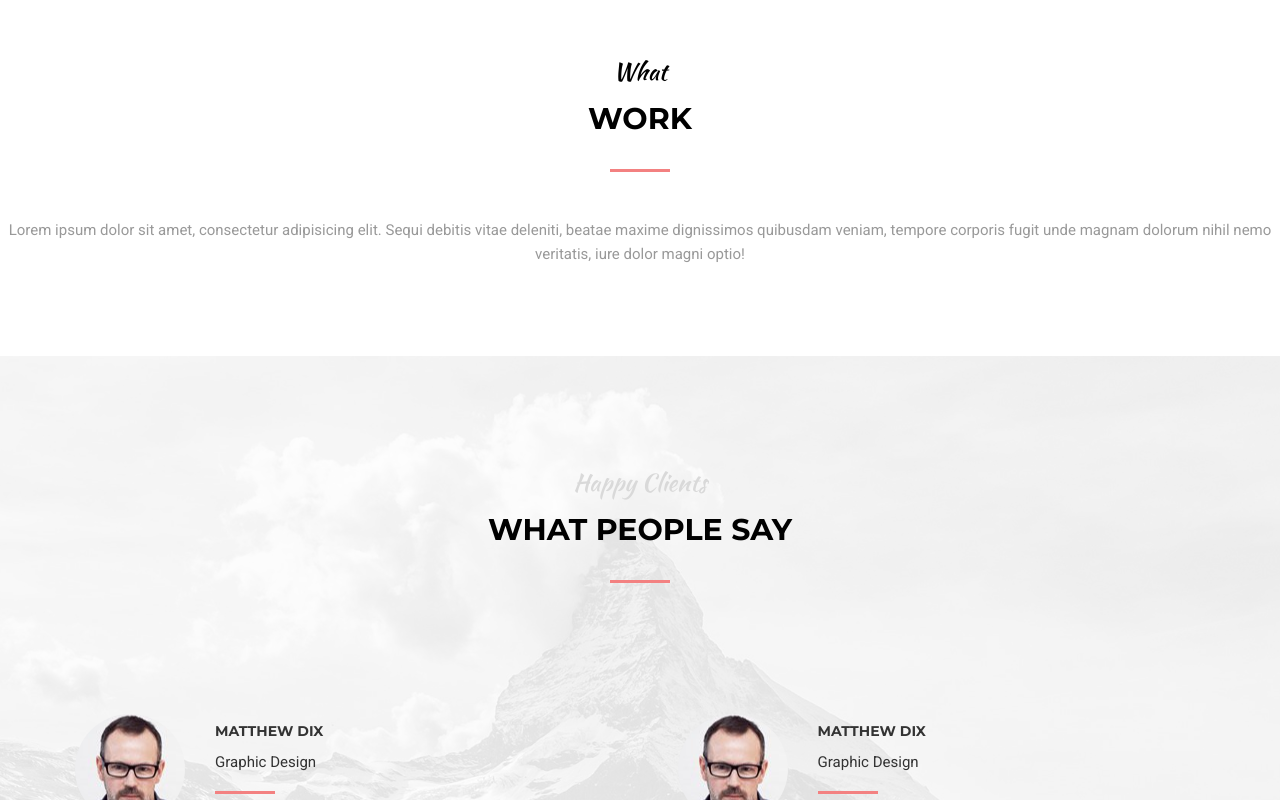
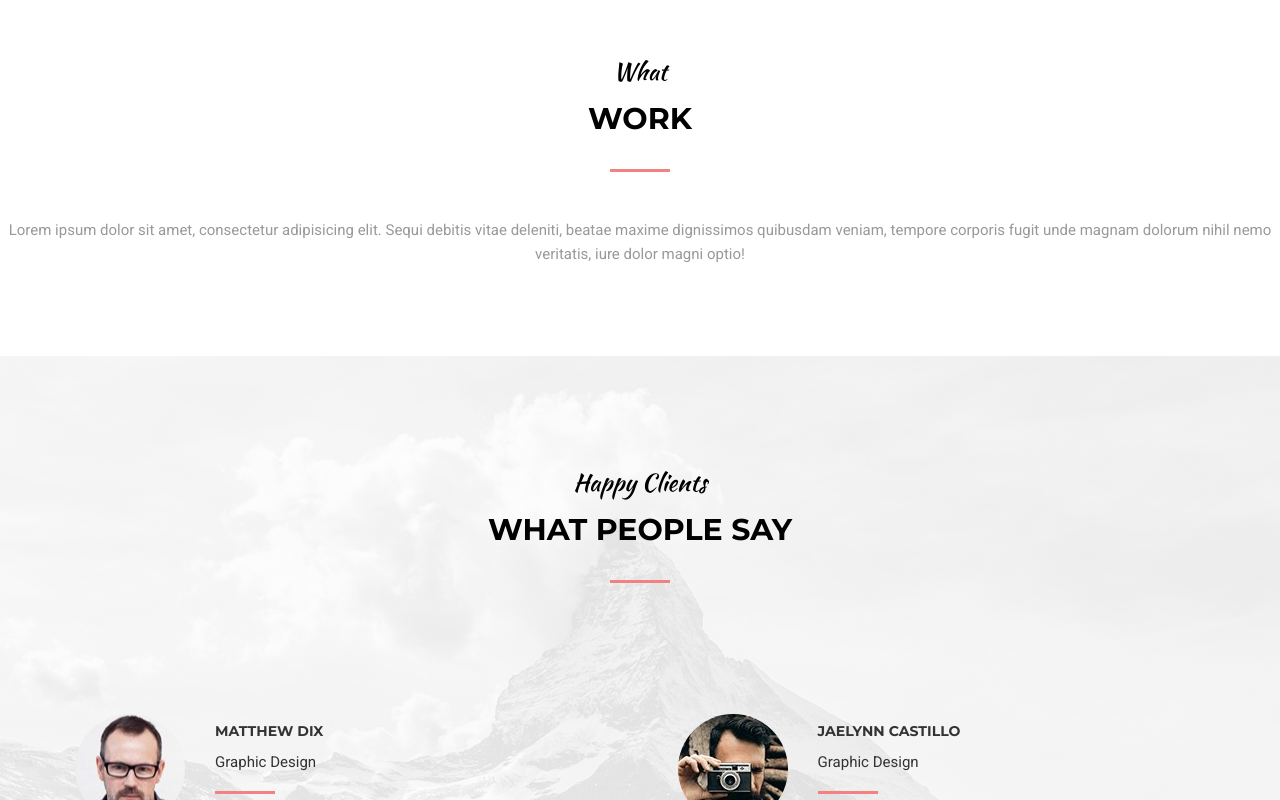
Before and after one commit to YuliPolishchuk/MOGO, a website: page src/index.html in a window 1280 px wide. Shown: the part 2000-2800 px from the top of the page. Drawn offline with nearby package versions, Linux system fonts and the light colour scheme.

Commit message:
finished section clients

```diff
--- a/src/css/style.css
+++ b/src/css/style.css
@@ -22,9 +22,8 @@ html {
   font-family: "Kaushan Script", cursive;
   font-size: 1.5rem;
   line-height: 1.5rem;
-  color: #000000;
+  color: black;
   text-transform: capitalize;
-  z-index: 999;
 }
 
 .title__bold {
@@ -77,27 +76,11 @@ html {
   background-color: #f8f8f8;
 }
 
-.back--images {
-  z-index: 0;
-  position: relative;
+.back--clients {
+  background: linear-gradient(rgba(255, 255, 255, 0.85), rgba(255, 255, 255, 0.85)), url("../img/Layer-53.jpg");
   background-repeat: no-repeat;
   background-position: top;
   background-size: cover;
-}
-
-.back--images::before {
-  z-index: 0;
-  position: absolute;
-  content: "";
-  top: 0;
-  left: 0;
-  right: 0;
-  bottom: 0;
-  background-color: rgba(255, 255, 255, 0.85);
-}
-
-.back--clients {
-  background-image: url("../img/Layer-53.jpg");
 }
 
 .slider {
@@ -146,6 +129,7 @@ html {
 }
 
 .comments {
+  position: relative;
   padding: 85px 35px 0;
   display: flex;
   flex-direction: row;
@@ -154,7 +138,7 @@ html {
 
 @media screen and (max-width: 576px) {
   .comments {
-    padding: 35px 5px;
+    padding: 35px 10px 0 5px;
   }
 }
 
@@ -179,6 +163,9 @@ html {
   .comments__item {
     margin-right: 0;
   }
+  .comments__item:last-child {
+    margin-bottom: 0;
+  }
 }
 
 .comments__item:nth-child(2n) {
@@ -197,6 +184,21 @@ html {
 .comments__pic--dix {
   background-image: url("../img/Layer-47.jpg");
   background-position: 50% 10%;
+}
+
+.comments__pic--castillo {
+  background-image: url("../img/Layer-50.jpg");
+  background-position: 50% 10%;
+}
+
+.comments__pic--karvounis {
+  background-image: url("../img/Layer-49.jpg");
+  background-position: 57.5% 50%;
+}
+
+.comments__pic--petrucci {
+  background-image: url("../img/Layer-51.jpg");
+  background-position: 26% 10.5%;
 }
 
 .comments__block {
@@ -222,13 +224,6 @@ html {
   color: #333333;
 }
 
-@media screen and (max-width: 576px) {
-  .comments__name {
-    font-size: 0.7rem;
-    line-height: 0.7rem;
-  }
-}
-
 .comments__position {
   position: relative;
   font-size: 0.94rem;
@@ -249,13 +244,6 @@ html {
   background-color: #f38181;
 }
 
-@media screen and (max-width: 320px) {
-  .comments__position {
-    font-size: 0.75rem;
-    line-height: 1.25rem;
-  }
-}
-
 .comments__text {
   font-size: 0.94rem;
   line-height: 1.5rem;
@@ -265,7 +253,6 @@ html {
 
 @media screen and (max-width: 320px) {
   .comments__text {
-    font-size: 0.75rem;
-    line-height: 1.25rem;
+    text-align: justify;
   }
 }
--- a/src/index.html
+++ b/src/index.html
@@ -165,7 +165,7 @@
 
     <section id="clients">
 <!-- Сергей -->
-      <div class="back back--images back--clients">
+      <div class="back back--clients">
 
           <div class="wrap">
             <div class="title">
@@ -183,25 +183,25 @@
                 </div>
               </div>
               <div class="comments__item">
-                <div class="comments__pic comments__pic--dix"></div>
+                <div class="comments__pic comments__pic--castillo"></div>
                 <div class="comments__block">
-                  <h3 class="comments__name">Matthew Dix</h3>
+                  <h3 class="comments__name">Jaelynn Castillo </h3>
                   <p class="comments__position">Graphic Design</p>
                   <p class="comments__text">Lorem ipsum dolor sit amet, consectetur adipisicing elit. A dicta voluptates ad repudiandae voluptas commodi, rerum, odit, mollitia iusto vero sapiente aliquam eius, quae reiciendis ipsam architecto et libero hic!</p>
                 </div>
               </div>
               <div class="comments__item">
-                <div class="comments__pic comments__pic--dix"></div>
+                <div class="comments__pic comments__pic--karvounis"></div>
                 <div class="comments__block">
-                  <h3 class="comments__name">Matthew Dix</h3>
+                  <h3 class="comments__name">Nick Karvounis</h3>
                   <p class="comments__position">Graphic Design</p>
                   <p class="comments__text">Lorem ipsum dolor sit amet, consectetur adipisicing elit. A dicta voluptates ad repudiandae voluptas commodi, rerum, odit, mollitia iusto vero sapiente aliquam eius, quae reiciendis ipsam architecto et libero hic!</p>
                 </div>
               </div>
               <div class="comments__item">
-                <div class="comments__pic comments__pic--dix"></div>
+                <div class="comments__pic comments__pic--petrucci"></div>
                 <div class="comments__block">
-                  <h3 class="comments__name">Matthew Dix</h3>
+                  <h3 class="comments__name">Mike Petrucci</h3>
                   <p class="comments__position">Graphic Design</p>
                   <p class="comments__text">Lorem ipsum dolor sit amet, consectetur adipisicing elit. A dicta voluptates ad repudiandae voluptas commodi, rerum, odit, mollitia iusto vero sapiente aliquam eius, quae reiciendis ipsam architecto et libero hic!</p>
                 </div>
--- a/src/scss/_back.scss
+++ b/src/scss/_back.scss
@@ -3,27 +3,15 @@
     background-color: $background-grey;
   }
 
-  &--images {
-    z-index: 0;
-    position: relative;
+  &--clients {
+    background:
+      linear-gradient(
+        rgba(255, 255, 255, 0.85),
+        rgba(255, 255, 255, 0.85)),
+      url("../img/Layer-53.jpg");
     background-repeat: no-repeat;
     background-position: top;
     background-size: cover;
-
-    &::before {
-      z-index: 0;
-      position: absolute;
-      content: "";
-      top: 0;
-      left: 0;
-      right: 0;
-      bottom: 0;
-      background-color: rgba(255,255,255,0.85);
-    }
-  }
-
-  &--clients {
-    background-image: url("../img/Layer-53.jpg");
   }
 
 }
--- a/src/scss/_comments.scss
+++ b/src/scss/_comments.scss
@@ -1,11 +1,12 @@
 .comments {
+  position: relative;
   padding: 85px 35px 0;
   display: flex;
   flex-direction: row;
   flex-wrap: wrap;
 
   @media screen and (max-width: $xs) {
-    padding: 35px 5px;
+    padding: 35px 10px 0 5px;
   }
 
   &__item {
@@ -24,6 +25,10 @@
 
     @media screen and (max-width: $xs) {
       margin-right: 0;
+
+      &:last-child {
+        margin-bottom: 0;
+      }
     }
 
     &:nth-child(2n) {
@@ -43,6 +48,23 @@
       background-image: url("../img/Layer-47.jpg");
       background-position: 50% 10%;
     }
+
+    &--castillo {
+      background-image: url("../img/Layer-50.jpg");
+      background-position: 50% 10%;
+    }
+
+    &--karvounis {
+      background-image: url("../img/Layer-49.jpg");
+      background-position: 57.5% 50%;
+    }
+
+    &--petrucci {
+      background-image: url("../img/Layer-51.jpg");
+      background-position: 26% 10.5%;
+    }
+
+
   }
 
   &__block {
@@ -65,12 +87,6 @@
     margin-bottom: 12px;
     text-transform: uppercase;
     color: $color-lightblack;
-
-    @media screen and (max-width: $xs) {
-      font-size: 0.7rem;
-      line-height: 0.7rem;
-    }
-
   }
 
   &__position {
@@ -93,10 +109,10 @@
       background-color: $color-red;
     }
 
-    @media screen and (max-width: 320px) {
-      font-size: 0.75rem;
-      line-height: 1.25rem;
-    }
+    // @media screen and (max-width: 320px) {
+    //   font-size: 0.75rem;
+    //   line-height: 1.25rem;
+    // }
   }
 
   &__text {
@@ -107,8 +123,7 @@
     color: $color-lightblack;
 
     @media screen and (max-width: 320px) {
-      font-size: 0.75rem;
-      line-height: 1.25rem;
+      text-align: justify;
     }
   }
 
--- a/src/scss/_title.scss
+++ b/src/scss/_title.scss
@@ -1,13 +1,13 @@
 .title {
+
   text-align: center;
 
   &__italic {
     font-family: $italic-family;
     font-size: 1.5rem;
     line-height: 1.5rem;
-    color: $color-black;
+    color: black;
     text-transform: capitalize;
-    z-index: 999;
   }
 
   &__bold {
--- a/src/scss/_variables.scss
+++ b/src/scss/_variables.scss
@@ -9,6 +9,7 @@ $par-color: #999999;
 $color-sky: #95e1d3;
 $color-black: #000000;
 $color-lightblack: #333333;
+$color-white: #ffffff;
 
 $xs: 576px;
 $s: 768px;
```
